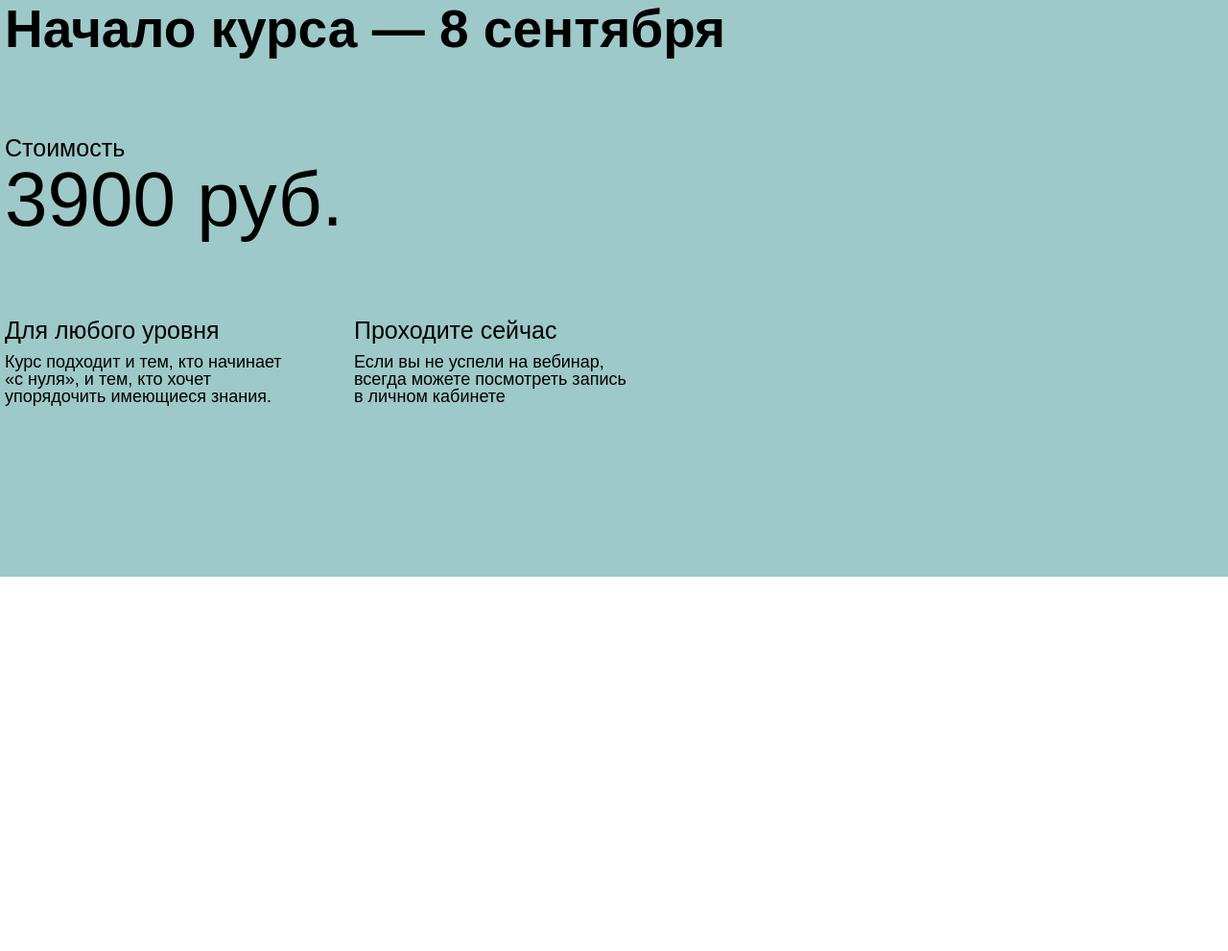
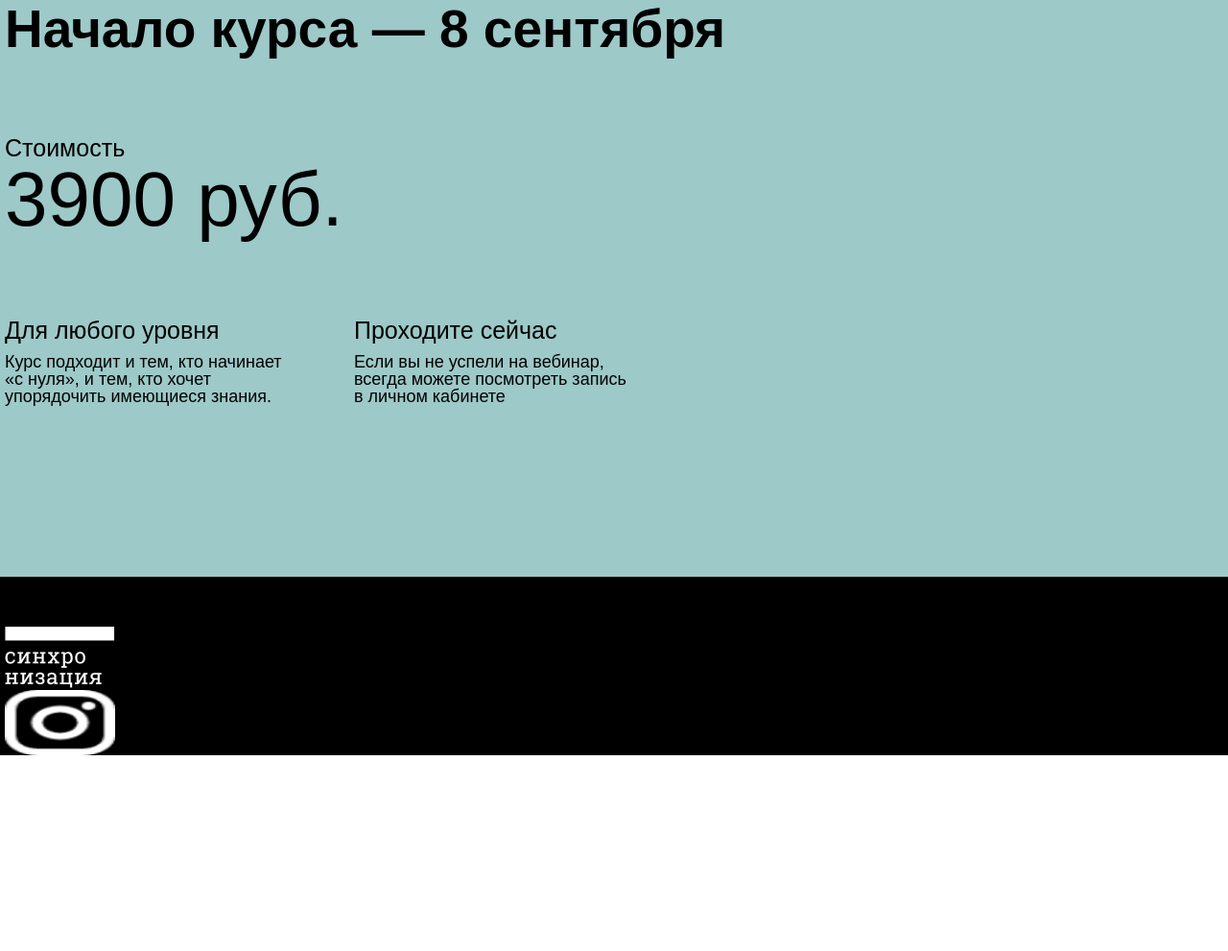
Before and after one commit to Hamid207/FrontendFirst, a plain HTML site: page 09.28/index0928.html in a window 1280 px wide. Shown: the part 5404-6395 px from the top of the page at 96% size. Before the commit the page ends 6005 px from the top, so only its background shows below. Drawn offline with Linux system fonts and the light colour scheme.

Commit message:
creat footer

```diff
--- a/09.28/index0928.html
+++ b/09.28/index0928.html
@@ -314,5 +314,26 @@
         </div>
       </section>
     </main>
+
+    <footer>
+      <div class="container">
+        <div class="footer_body">
+          <div class="footer_logo">
+            <div>
+              <img src="logo_mobile_white 1.png" alt="">
+            </div>
+            <div>
+              <img src="ins.png" alt="">
+              <img src="ins.png" alt="">
+              <img src="ins.png" alt="">
+              <img src="ins.png" alt="">
+            </div>
+          </div>
+          <div class="footer_number">
+
+          </div>
+        </div>
+      </div>
+    </footer>
   </body>
 </html>
--- a/09.28/style0928.css
+++ b/09.28/style0928.css
@@ -555,3 +555,25 @@ body {
   font-weight: 400;
   line-height: 101.385%;
 }
+
+/*-----------------------------------------*/
+
+footer {
+  background-color: black;
+}
+
+.footer_body {
+  padding-top: 50px;
+}
+
+.footer_logo > div {
+  width: 115px;
+  height: 68px;
+  flex-shrink: 0;
+}
+
+.footer_logo > div > img {
+  display: block;
+  width: 100%;
+  height: 100%;
+}
```
Also changed, not shown: 09.28/fb.png (added), 09.28/ins.png (added), 09.28/logo_mobile_white 1.png (added).
